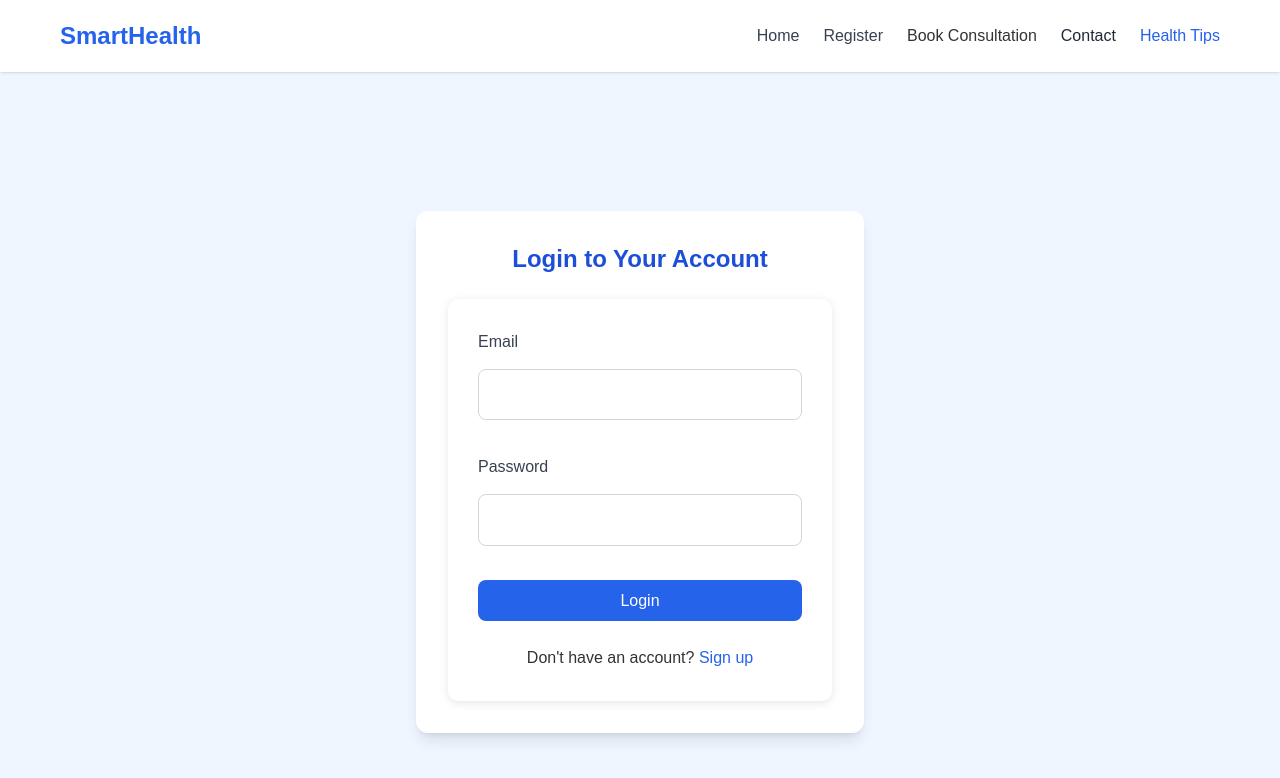
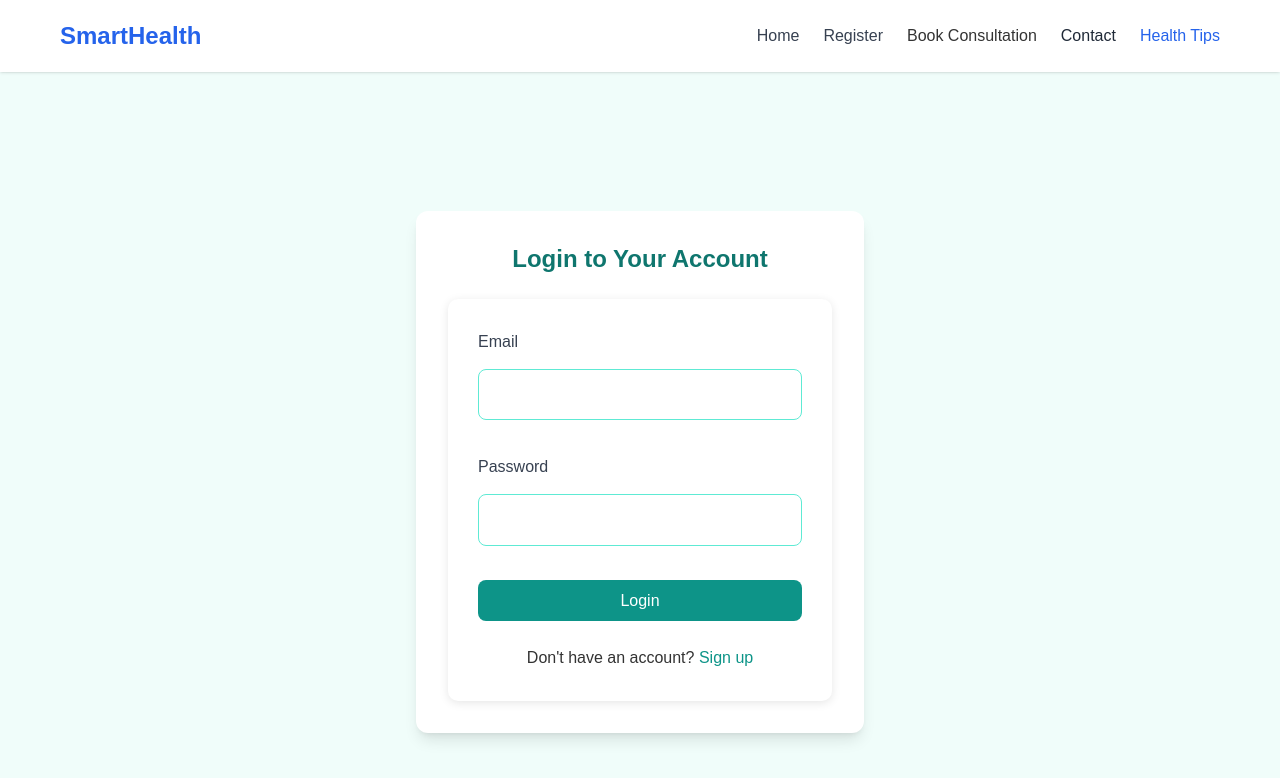
Before and after one commit to T-cynthia/SmartHealth, a React (Create React App) app: page /login in a window 1280 px wide. Shown: the top 778 px of the page. Built offline with nearby package versions, Linux system fonts and the light colour scheme.

Commit message:
new updates

```diff
--- a/src/PrivateRoute.js
+++ b/src/PrivateRoute.js
@@ -15,8 +15,8 @@ const PrivateRoute = ({ element }) => {
 
   if (loading) {
     return (
-      <div className="min-h-screen flex items-center justify-center bg-gray-100">
-        <div className="spinner-border animate-spin w-12 h-12 border-4 border-t-4 border-blue-600 rounded-full"></div>
+      <div className="min-h-screen flex items-center justify-center bg-gray-50">
+        <div className="spinner-border animate-spin w-12 h-12 border-4 border-t-4 border-teal-600 rounded-full"></div>
       </div>
     );
   }
--- a/src/component/Homepage.jsx
+++ b/src/component/Homepage.jsx
@@ -5,8 +5,6 @@ import Footer from './Footer';
 const Homepage = () => {
   return (
     <div className="flex flex-col min-h-screen bg-blue-50">
-
-
 
       {/* Main Content */}
       <main className="flex-grow">
@@ -27,19 +25,19 @@ const Homepage = () => {
           <div className="mt-8 flex justify-center gap-4">
             <Link
               to="/register"
-              className="bg-green-500 text-white px-6 py-3 rounded-lg font-semibold hover:bg-green-600 transition"
+              className="bg-green-600 text-white px-6 py-3 rounded-lg font-semibold hover:bg-green-700 transition"
             >
               Register Newborn
             </Link>
             <Link
               to="/vaccination"
-              className="bg-yellow-500 text-white px-6 py-3 rounded-lg font-semibold hover:bg-yellow-600 transition"
+              className="bg-teal-600 text-white px-6 py-3 rounded-lg font-semibold hover:bg-teal-700 transition"
             >
               Track Vaccinations
             </Link>
             <Link
               to="/consultation"
-              className="bg-blue-500 text-white px-6 py-3 rounded-lg font-semibold hover:bg-blue-600 transition"
+              className="bg-blue-600 text-white px-6 py-3 rounded-lg font-semibold hover:bg-blue-700 transition"
             >
               Book Consultation
             </Link>
@@ -57,24 +55,24 @@ const Homepage = () => {
               <h3 className="text-xl font-bold text-blue-700 mb-2">Vaccine Tracker</h3>
               <p className="text-gray-600">Get timely reminders for your child’s vaccinations.</p>
             </div>
-            <div className="bg-green-100 p-6 rounded-xl shadow-md hover:shadow-lg transition">
-              <h3 className="text-xl font-bold text-green-700 mb-2">Consult Experts</h3>
+            <div className="bg-teal-100 p-6 rounded-xl shadow-md hover:shadow-lg transition">
+              <h3 className="text-xl font-bold text-teal-700 mb-2">Consult Experts</h3>
               <p className="text-gray-600">Book appointments with qualified doctors easily.</p>
             </div>
-            <div className="bg-purple-100 p-6 rounded-xl shadow-md hover:shadow-lg transition">
-              <h3 className="text-xl font-bold text-purple-700 mb-2">Smart Notifications</h3>
+            <div className="bg-indigo-100 p-6 rounded-xl shadow-md hover:shadow-lg transition">
+              <h3 className="text-xl font-bold text-indigo-700 mb-2">Smart Notifications</h3>
               <p className="text-gray-600">Receive helpful health tips and schedule alerts.</p>
             </div>
           </div>
         </section>
 
         {/* Call To Action Section */}
-        <section className="text-center py-16 bg-blue-100">
-          <h2 className="text-3xl font-bold text-blue-700 mb-4">Ready to get started?</h2>
+        <section className="text-center py-16 bg-teal-100">
+          <h2 className="text-3xl font-bold text-teal-700 mb-4">Ready to get started?</h2>
           <p className="text-gray-600 mb-6">Join thousands of parents using SmartHealth today.</p>
           <Link
             to="/register"
-            className="bg-green-500 text-white px-6 py-3 rounded-lg font-semibold hover:bg-green-600 transition"
+            className="bg-green-600 text-white px-6 py-3 rounded-lg font-semibold hover:bg-green-700 transition"
           >
             Register Now
           </Link>
--- a/src/component/LoginPage.jsx
+++ b/src/component/LoginPage.jsx
@@ -14,9 +14,9 @@ const LoginPage = () => {
   };
 
   return (
-    <div className="min-h-screen flex items-center justify-center bg-blue-50 px-4 py-10">
+    <div className="min-h-screen flex items-center justify-center bg-teal-50 px-4 py-10">
       <div className="max-w-md w-full bg-white p-8 rounded-xl shadow-lg">
-        <h2 className="text-2xl font-bold mb-6 text-center text-blue-700">Login to Your Account</h2>
+        <h2 className="text-2xl font-bold mb-6 text-center text-teal-700">Login to Your Account</h2>
 
         <form onSubmit={handleLogin} className="space-y-6">
           <div>
@@ -25,7 +25,7 @@ const LoginPage = () => {
               type="email"
               value={email}
               onChange={(e) => setEmail(e.target.value)}
-              className="w-full p-3 border border-gray-300 rounded-lg"
+              className="w-full p-3 border border-teal-300 rounded-lg"
               required
             />
           </div>
@@ -36,21 +36,21 @@ const LoginPage = () => {
               type="password"
               value={password}
               onChange={(e) => setPassword(e.target.value)}
-              className="w-full p-3 border border-gray-300 rounded-lg"
+              className="w-full p-3 border border-teal-300 rounded-lg"
               required
             />
           </div>
 
           <button
             type="submit"
-            className="w-full bg-blue-600 text-white py-2 rounded-lg hover:bg-blue-700 transition"
+            className="w-full bg-teal-600 text-white py-2 rounded-lg hover:bg-teal-700 transition"
           >
             Login
           </button>
 
           <p className="text-center mt-4">
             Don't have an account?{" "}
-            <a href="/signup" className="text-blue-600 hover:text-blue-700">
+            <a href="/signup" className="text-teal-600 hover:text-teal-700">
               Sign up
             </a>
           </p>
```
